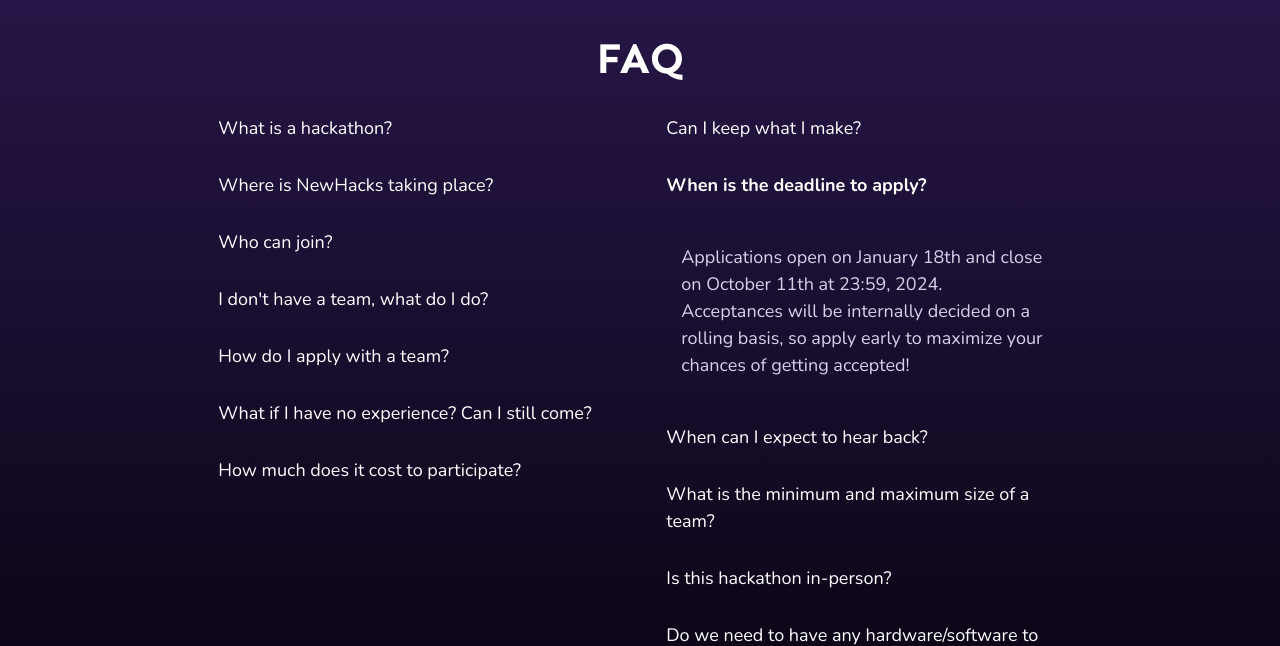
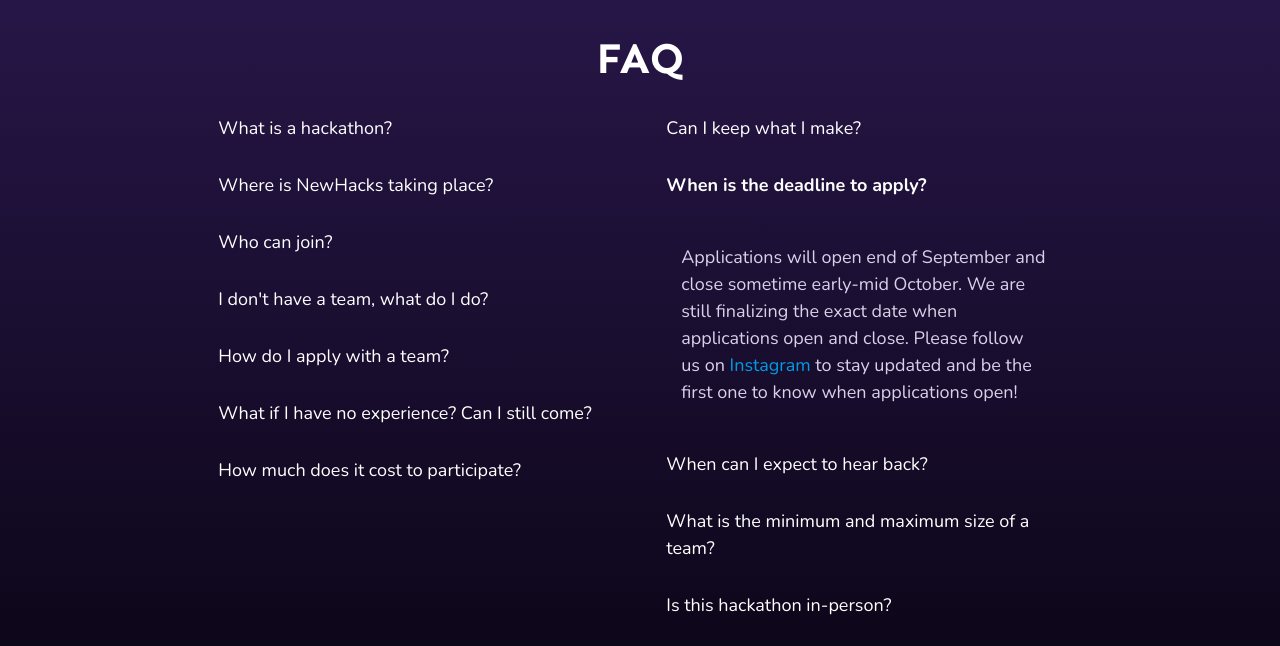
Before and after one commit to ieeeuoft/newhacks-site-2024, a Django app: page / in a window 1280 px wide, after a click on "When is the deadline to apply?". Shown: the part 1720-2366 px from the top of the page. Run offline with Django 3.2, Linux system fonts and the light colour scheme; style sheets or scripts are compiled from the project's sources.

Commit message:
modified application dates

```diff
--- a/hackathon_site/event/jinja2/event/landing.html
+++ b/hackathon_site/event/jinja2/event/landing.html
@@ -273,9 +273,13 @@
                                 When is the deadline to apply?
                             </div>
                             <div class="collapsible-body">
-                                <span>
-                                    Applications open on {{ localtime(registration_open_date).strftime('%B %-dth') }} and close on {{ localtime(registration_close_date).strftime('%B %dth at %H:%M, %Y') }}. Acceptances will be internally decided on a rolling basis, so apply early to maximize your chances of getting accepted!
-                                </span>
+{#                                <span>#}
+{#                                    Applications open on {{ localtime(registration_open_date).strftime('%B %-dth') }} and close on {{ localtime(registration_close_date).strftime('%B %dth at %H:%M, %Y') }}. Acceptances will be internally decided on a rolling basis, so apply early to maximize your chances of getting accepted!#}
+{#                                </span>#}
+                                  <span>
+                                      Applications will open end of September and close sometime early-mid October. We are still finalizing the exact date when applications open and close.
+                                      Please follow us on <a href="https://www.instagram.com/ieee_uoft/" target="_blank">Instagram</a> to stay updated and be the first one to know when applications open!
+                                  </span>
                             </div>
                         </li>
                         <li>
```
